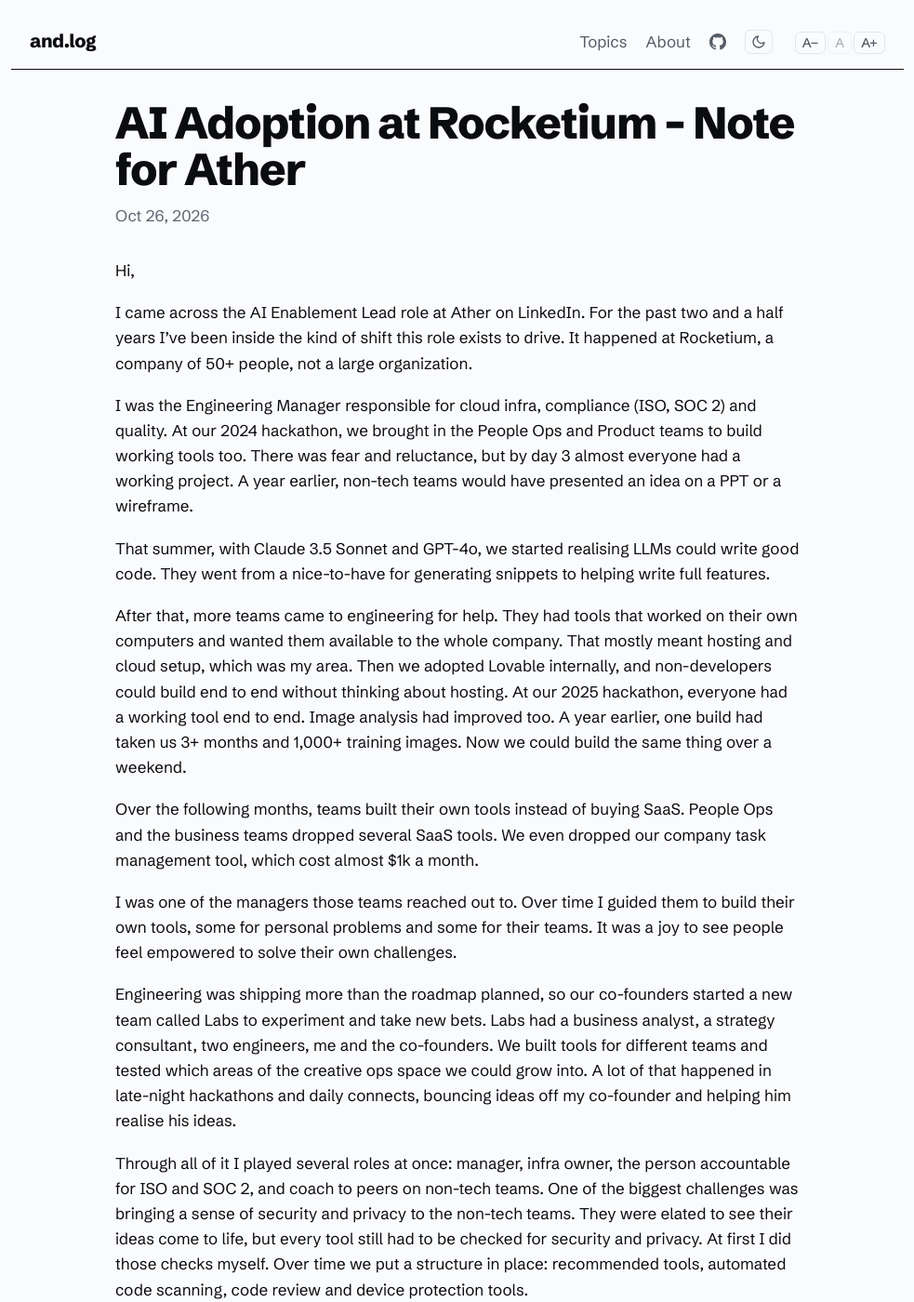
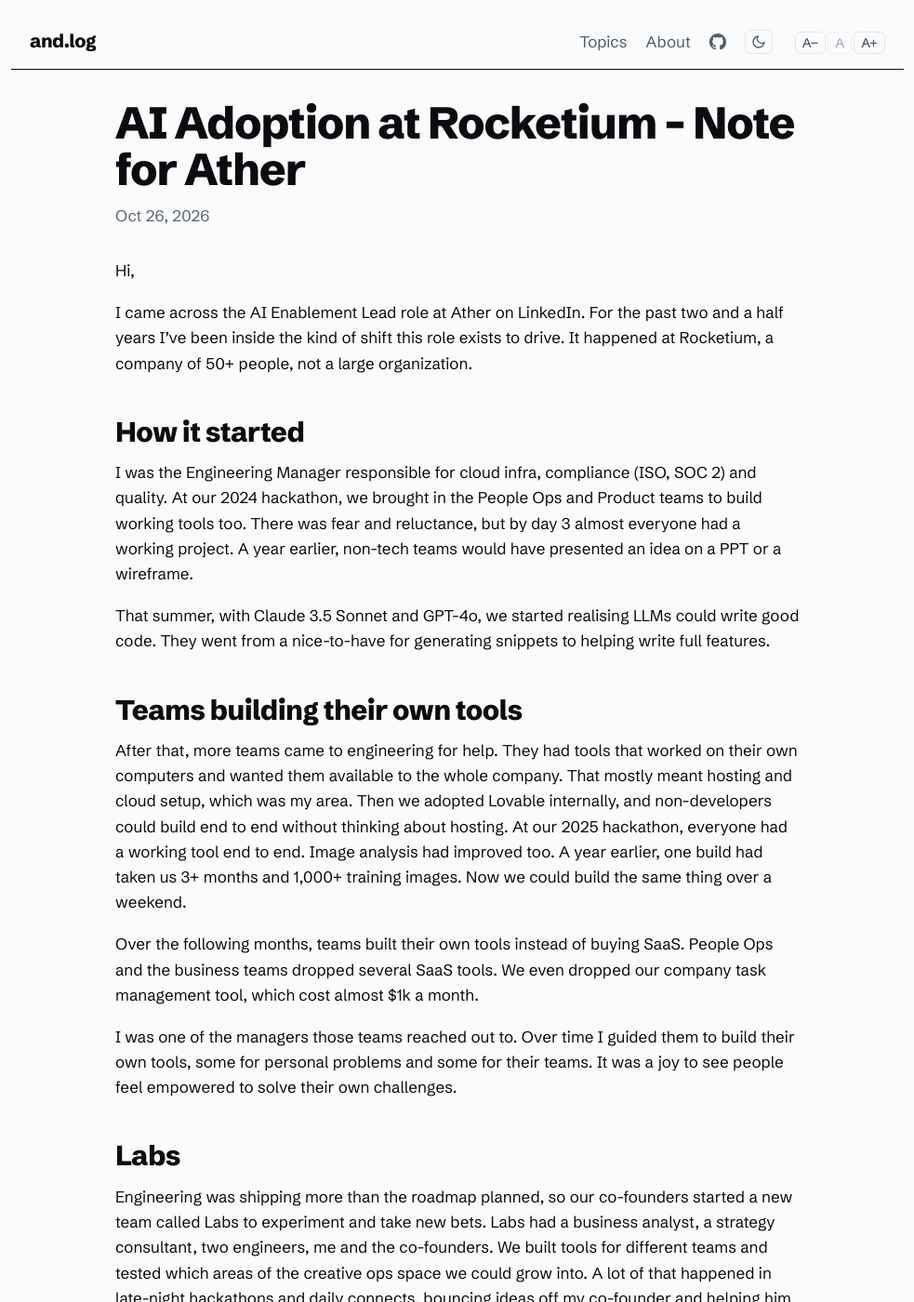
Before and after one commit to and/and.github.io, a Jekyll site: the page built from ather.md, in a window 1280 px wide and 1400 px high. Shown: the whole window at 93% size, without its empty margins (148-1131 px from the left). Built offline with Jekyll 4.4.1, drawn with Linux system fonts in a browser that asks for light colours; some of the changed text lies outside the part shown.

Commit message:
Add section headings to Ather note
Co-Authored-By: Claude Opus 5.5 <noreply@anthropic.com>

```diff
--- a/ather.md
+++ b/ather.md
@@ -10,9 +10,13 @@ Hi,
 
 I came across the AI Enablement Lead role at Ather on LinkedIn. For the past two and a half years I've been inside the kind of shift this role exists to drive. It happened at Rocketium, a company of 50+ people, not a large organization.
 
+## How it started
+
 I was the Engineering Manager responsible for cloud infra, compliance (ISO, SOC 2) and quality. At our 2024 hackathon, we brought in the People Ops and Product teams to build working tools too. There was fear and reluctance, but by day 3 almost everyone had a working project. A year earlier, non-tech teams would have presented an idea on a PPT or a wireframe.
 
 That summer, with Claude 3.5 Sonnet and GPT-4o, we started realising LLMs could write good code. They went from a nice-to-have for generating snippets to helping write full features.
+
+## Teams building their own tools
 
 After that, more teams came to engineering for help. They had tools that worked on their own computers and wanted them available to the whole company. That mostly meant hosting and cloud setup, which was my area. Then we adopted Lovable internally, and non-developers could build end to end without thinking about hosting. At our 2025 hackathon, everyone had a working tool end to end. Image analysis had improved too. A year earlier, one build had taken us 3+ months and 1,000+ training images. Now we could build the same thing over a weekend.
 
@@ -20,9 +24,15 @@ Over the following months, teams built their own tools instead of buying SaaS. P
 
 I was one of the managers those teams reached out to. Over time I guided them to build their own tools, some for personal problems and some for their teams. It was a joy to see people feel empowered to solve their own challenges.
 
+## Labs
+
 Engineering was shipping more than the roadmap planned, so our co-founders started a new team called Labs to experiment and take new bets. Labs had a business analyst, a strategy consultant, two engineers, me and the co-founders. We built tools for different teams and tested which areas of the creative ops space we could grow into. A lot of that happened in late-night hackathons and daily connects, bouncing ideas off my co-founder and helping him realise his ideas.
 
+## Security and compliance
+
 Through all of it I played several roles at once: manager, infra owner, the person accountable for ISO and SOC 2, and coach to peers on non-tech teams. One of the biggest challenges was bringing a sense of security and privacy to the non-tech teams. They were elated to see their ideas come to life, but every tool still had to be checked for security and privacy. At first I did those checks myself. Over time we put a structure in place: recommended tools, automated code scanning, code review and device protection tools.
+
+## Looking back
 
 Looking back, here's what I'd do differently:
 
```
Also changed, not shown: other parts of ather.md (+2 -0 lines).
